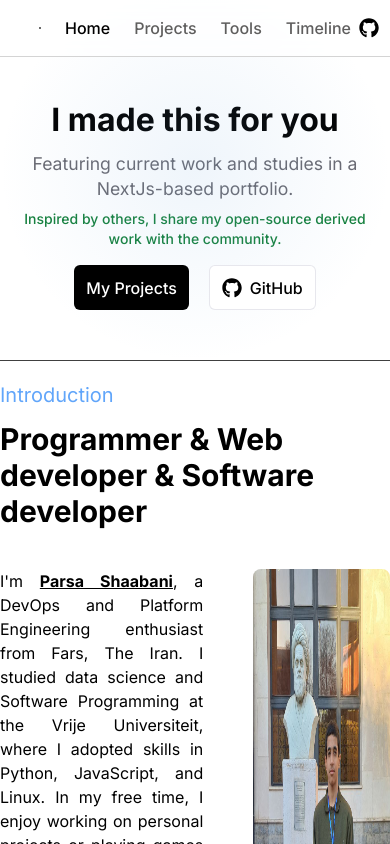
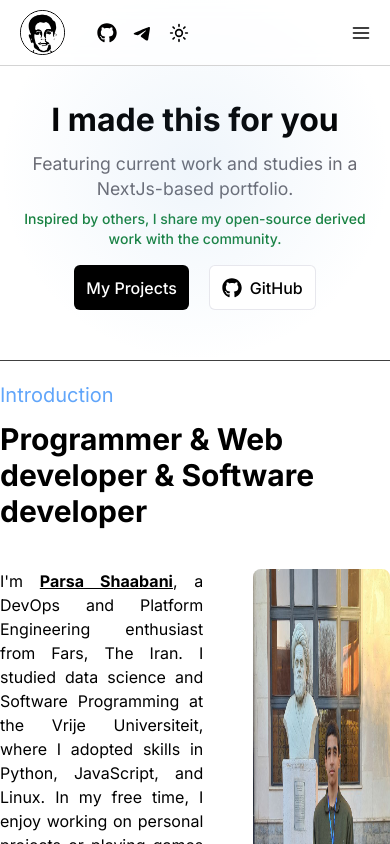
Before and after one commit to ParsaProg/portfolio, a Next.js app: page / in a window 390 px wide. Shown: the top 844 px of the page. Built offline with nearby package versions, Linux system fonts and the light colour scheme.

Commit message:
responsive navbar

```diff
--- a/components/site/navbar.tsx
+++ b/components/site/navbar.tsx
@@ -1,5 +1,6 @@
 "use client";
 
+import "../../styles/navbar_res.css";
 import Image from "next/image";
 import ParsashaabaniImage from "../../public/parsashaabani.jpg";
 import NavBarSection from "../ui/navbarlinksections";
@@ -9,11 +10,13 @@ import { AnimatePresence, motion } from "framer-motion";
 import { useEffect, useRef, useState } from "react";
 import Link from "next/link";
 import { useTheme } from "next-themes";
+import { FiMenu } from "react-icons/fi";
 
 export default function NavBar() {
   const { setTheme, systemTheme, theme } = useTheme();
   const [themeDialog, setThemeDialog] = useState(false);
-
+  const [routeDialog, setRouteDialog] = useState(false);
+  const routeRef = useRef<HTMLDivElement>(null);
   const menuRef = useRef<HTMLDivElement>(null);
   useEffect(() => {
     function handleClickOutside(event: MouseEvent) {
@@ -30,14 +33,35 @@ export default function NavBar() {
       document.removeEventListener("mousedown", handleClickOutside);
     };
   }, [themeDialog]);
+  useEffect(() => {
+    function handleClickOutside(event: MouseEvent) {
+      if (
+        routeRef.current &&
+        !routeRef.current.contains(event.target as Node)
+      ) {
+        setRouteDialog(false); // Close if clicked outside
+      }
+    }
+
+    if (routeDialog) {
+      document.addEventListener("mousedown", handleClickOutside);
+    }
+
+    return () => {
+      document.removeEventListener("mousedown", handleClickOutside);
+    };
+  }, [routeDialog]);
 
   // Toggle handler for the button
   const handleToggleClick = () => {
     setThemeDialog((prev) => !prev); // Always toggle the state
   };
+  const handleToggleRouteClick = () => {
+    setRouteDialog((prev) => !prev); // Always toggle the state
+  };
   return (
     <div
-      className={`w-full fixed z-[999] top-0  border-b-[0.5px] ${
+      className={`w-full fixed z-[99] top-0  border-b-[0.5px] ${
         theme === "dark"
           ? "bg-[#09090ba1] border-b-neutral-800 text-white"
           : "bg-[#ffffffa1] border-b-neutral-300 text-black"
@@ -46,8 +70,8 @@ export default function NavBar() {
         backdropFilter: "blur(8px)",
       }}
     >
-      <div className="w-[80%] py-[10px] m-auto flex items-center justify-between">
-        <div className="flex items-center gap-x-6">
+      <div className="navbar-content py-[10px] m-auto flex items-center justify-between">
+        <div className="flex items-center gap-x-6 left-side-navbar">
           <Link href={"/"}>
             <Image
               src={ParsashaabaniImage}
@@ -62,6 +86,14 @@ export default function NavBar() {
           <NavBarSection pathname="Tools" />
           <NavBarSection pathname="TimeLine" />
         </div>
+        <div className="flex items-center gap-x-6">
+          <Image
+            src={ParsashaabaniImage}
+            alt="logo"
+            width={45}
+            height={45}
+            className="rounded-full cursor-pointer border-[1px] border-black image-3-icons"
+          />
           <div className="flex items-center">
             <a
               href="https://github.com/ParsaProg"
@@ -198,6 +230,82 @@ export default function NavBar() {
             </div>
           </div>
         </div>
+        <div className="menu-icon cursor-pointer relative" ref={routeRef}>
+          <FiMenu
+            size={20}
+            onClick={() => {
+              handleToggleRouteClick();
+            }}
+          />
+          <AnimatePresence>
+            {routeDialog && (
+              <motion.div
+                initial={{
+                  transform: "translateY(-10px) scaleY(0.9)",
+                  opacity: 0,
+                }}
+                animate={{
+                  scale: 1,
+                  transform: "translateY(0px) scale(1)",
+                  opacity: 1,
+                }}
+                exit={{
+                  transform: "translateY(-10px) scaleY(0.9)",
+                  opacity: "0",
+                  transition: { ease: "easeInOut", duration: 0.1 },
+                }}
+                transition={{ ease: "easeInOut", duration: 0.1 }}
+                className={`absolute mt-[5px] ${
+                  theme === "dark"
+                    ? "text-white bg-black border-neutral-800"
+                    : "text-black bg-white border-neutral-200"
+                } right-[0px] text-left py-1 px-1 rounded-md flex flex-col border-[1.5px] `}
+              >
+                <Link
+                  href={"/"}
+                  className={`cursor-pointer ${
+                    theme === "dark"
+                      ? "hover:bg-[#27272A]"
+                      : "hover:bg-[#d6d6d9]"
+                  } w-[100px] px-1 py-1 rounded-sm text-[15px]`}
+                >
+                  Home
+                </Link>
+                <Link
+                  href={"/projects"}
+                  className={`cursor-pointer ${
+                    theme === "dark"
+                      ? "hover:bg-[#27272A]"
+                      : "hover:bg-[#d6d6d9]"
+                  } w-[100px] px-1 py-1 rounded-sm text-[15px]`}
+                >
+                  Projects
+                </Link>
+                <Link
+                  href={"/tools"}
+                  className={`cursor-pointer ${
+                    theme === "dark"
+                      ? "hover:bg-[#27272A]"
+                      : "hover:bg-[#d6d6d9]"
+                  } w-[100px] px-1 py-1 rounded-sm text-[15px]`}
+                >
+                  Tools
+                </Link>
+                <Link
+                  href={"/timeline"}
+                  className={`cursor-pointer ${
+                    theme === "dark"
+                      ? "hover:bg-[#27272A]"
+                      : "hover:bg-[#d6d6d9]"
+                  } w-[100px] px-1 py-1 rounded-sm text-[15px]`}
+                >
+                  TimeLine
+                </Link>
+              </motion.div>
+            )}
+          </AnimatePresence>
+        </div>
+      </div>
     </div>
   );
 }
--- /dev/null
+++ b/styles/navbar_res.css
@@ -0,0 +1,28 @@
+.image-3-icons {
+  display: none;
+}
+
+.menu-icon {
+  display: none;
+}
+
+.navbar-content {
+  width: 80%;
+}
+
+@media (max-width: 620px) {
+  .left-side-navbar {
+    display: none;
+  }
+  .image-3-icons {
+    display: block;
+  }
+
+  .menu-icon {
+    display: block;
+    position: relative;
+  }
+  .navbar-content {
+    width: 90%;
+  }
+}
```
Lines whose indentation alone changed are shown as unchanged.
